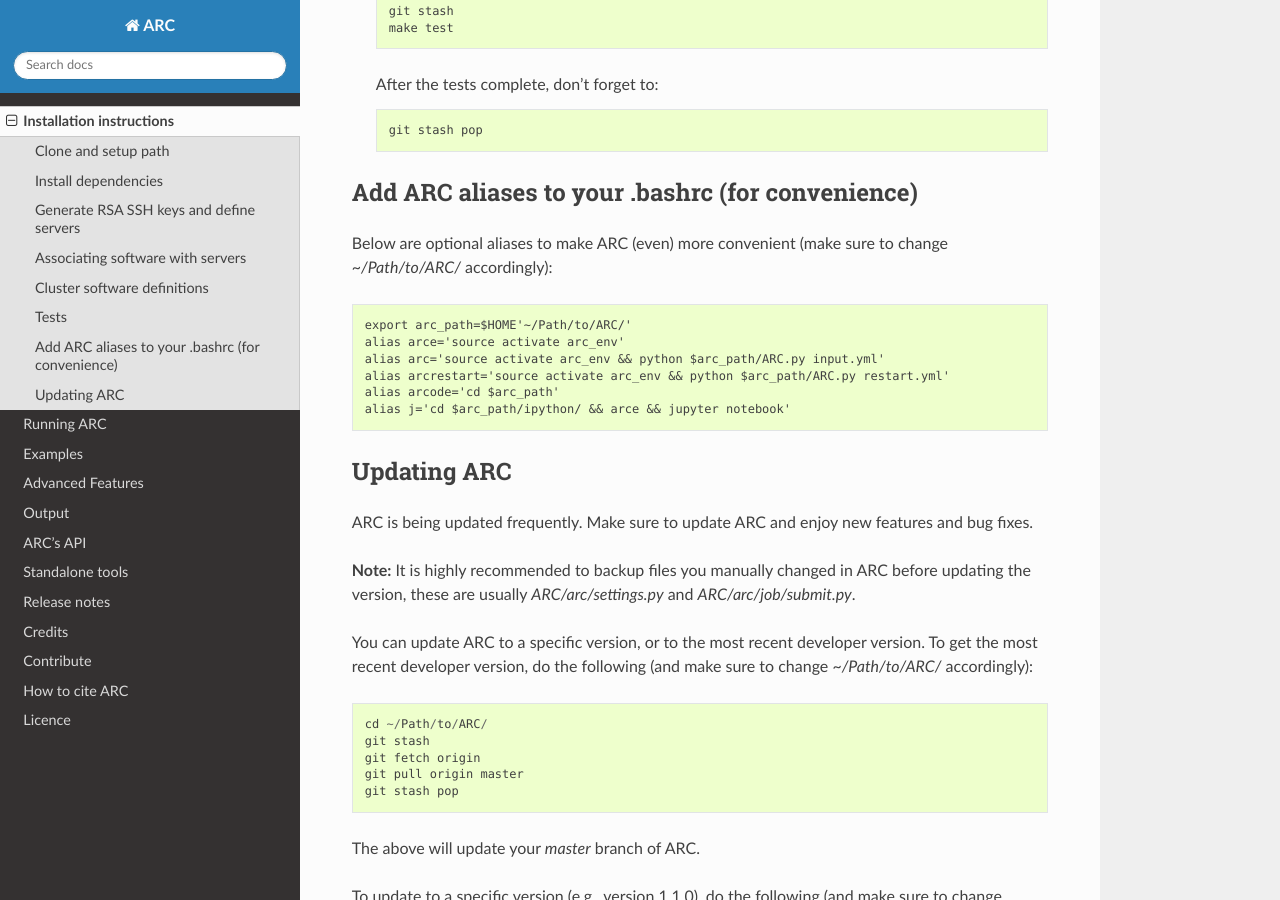
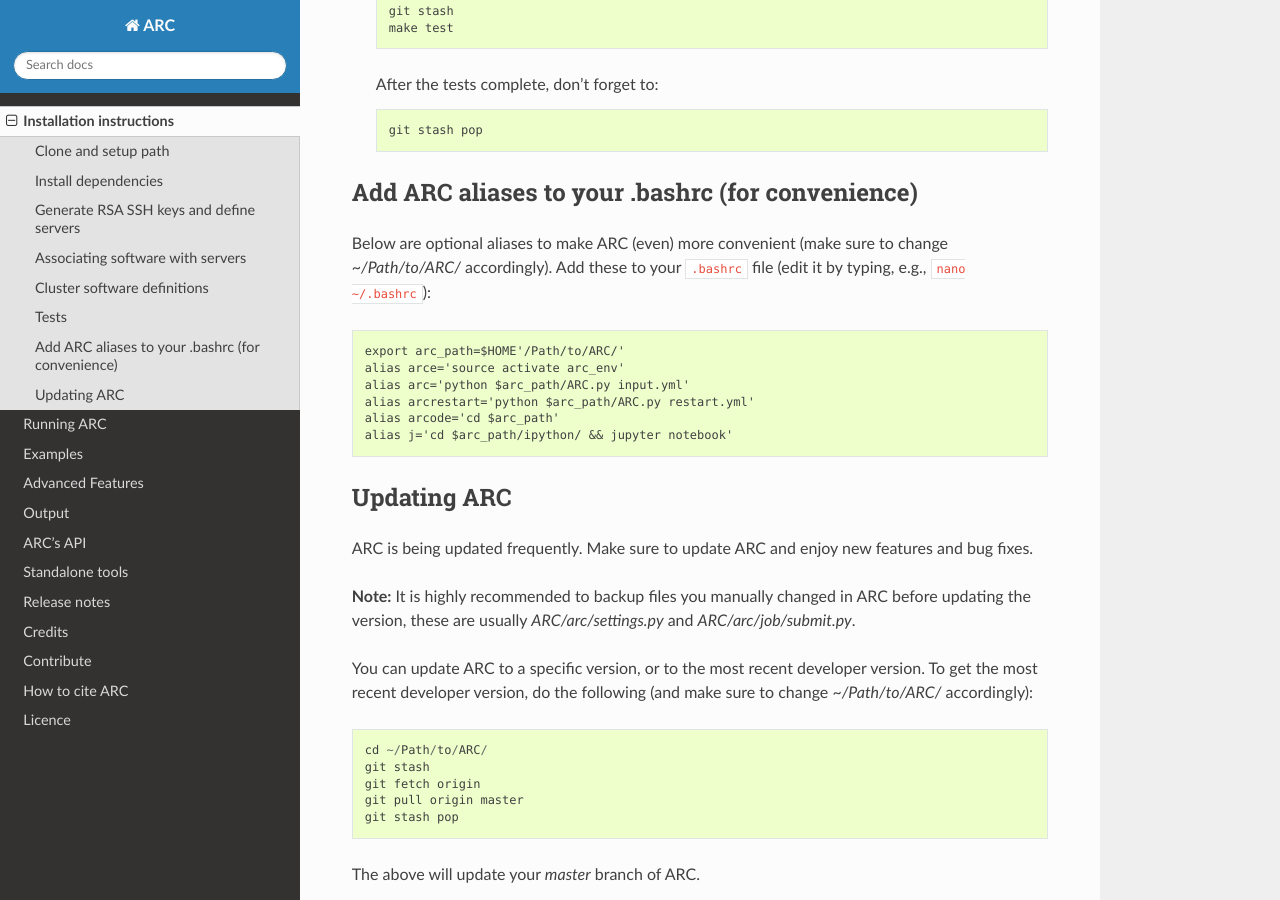
Before and after one commit to ReactionMechanismGenerator/ARC, a Sphinx documentation site: the page built from docs/source/installation.rst, in a window 1280 px wide and 900 px high, scrolled down 3409 px. Built offline with Sphinx 7.4.7 and the Read the Docs theme 2.0.0, drawn with Linux system fonts in a browser that asks for light colours; formulas are drawn with MathJax 3; the version number could not be read and is left out.

Commit message:
Docs: Minor updates to the installation instructions

```diff
--- a/docs/source/installation.rst
+++ b/docs/source/installation.rst
@@ -165,14 +165,15 @@ Tests
 Add ARC aliases to your .bashrc (for convenience)
 ^^^^^^^^^^^^^^^^^^^^^^^^^^^^^^^^^^^^^^^^^^^^^^^^^
 
-Below are optional aliases to make ARC (even) more convenient (make sure to change `~/Path/to/ARC/` accordingly)::
+Below are optional aliases to make ARC (even) more convenient (make sure to change `~/Path/to/ARC/` accordingly).
+Add these to your ``.bashrc`` file (edit it by typing, e.g., ``nano ~/.bashrc``)::
 
-  export arc_path=$HOME'~/Path/to/ARC/'
+  export arc_path=$HOME'/Path/to/ARC/'
   alias arce='source activate arc_env'
-  alias arc='source activate arc_env && python $arc_path/ARC.py input.yml'
-  alias arcrestart='source activate arc_env && python $arc_path/ARC.py restart.yml'
+  alias arc='python $arc_path/ARC.py input.yml'
+  alias arcrestart='python $arc_path/ARC.py restart.yml'
   alias arcode='cd $arc_path'
-  alias j='cd $arc_path/ipython/ && arce && jupyter notebook'
+  alias j='cd $arc_path/ipython/ && jupyter notebook'
 
 
 
```
